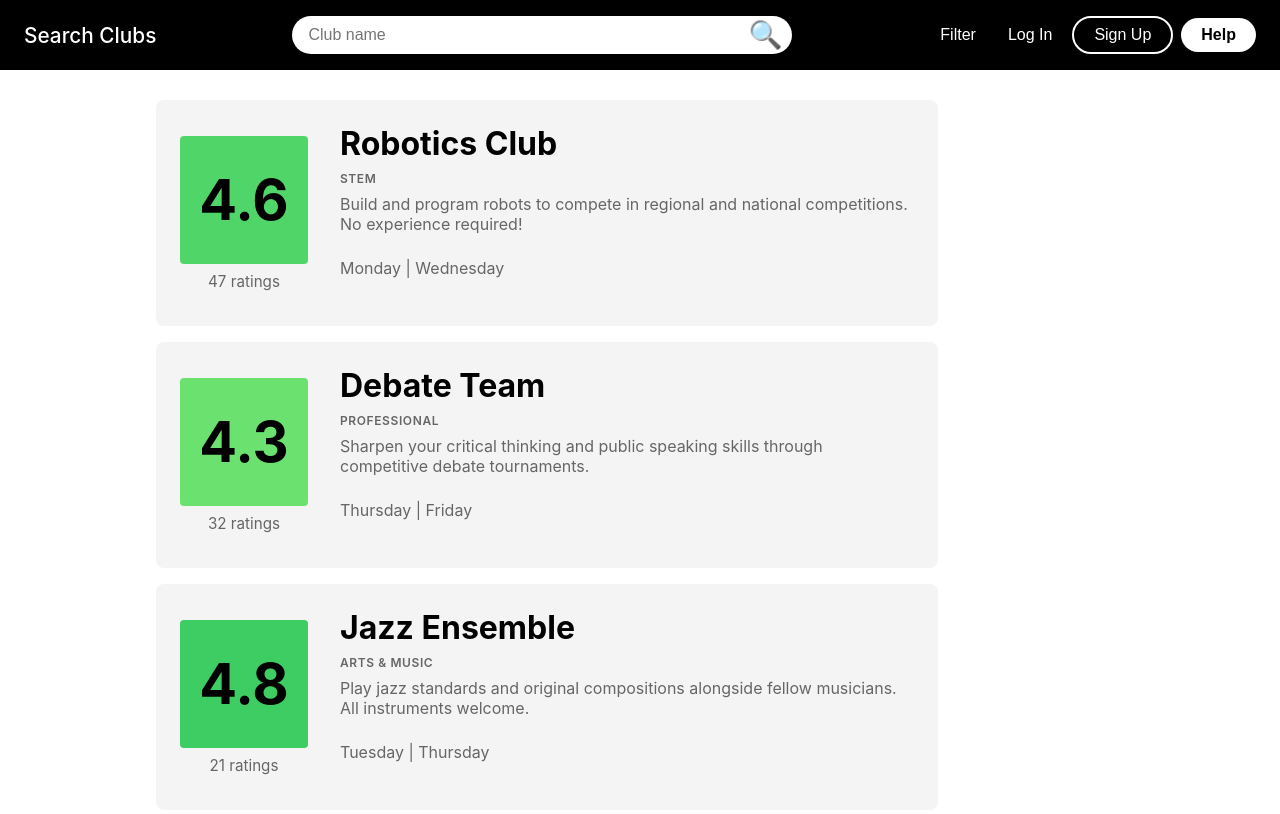
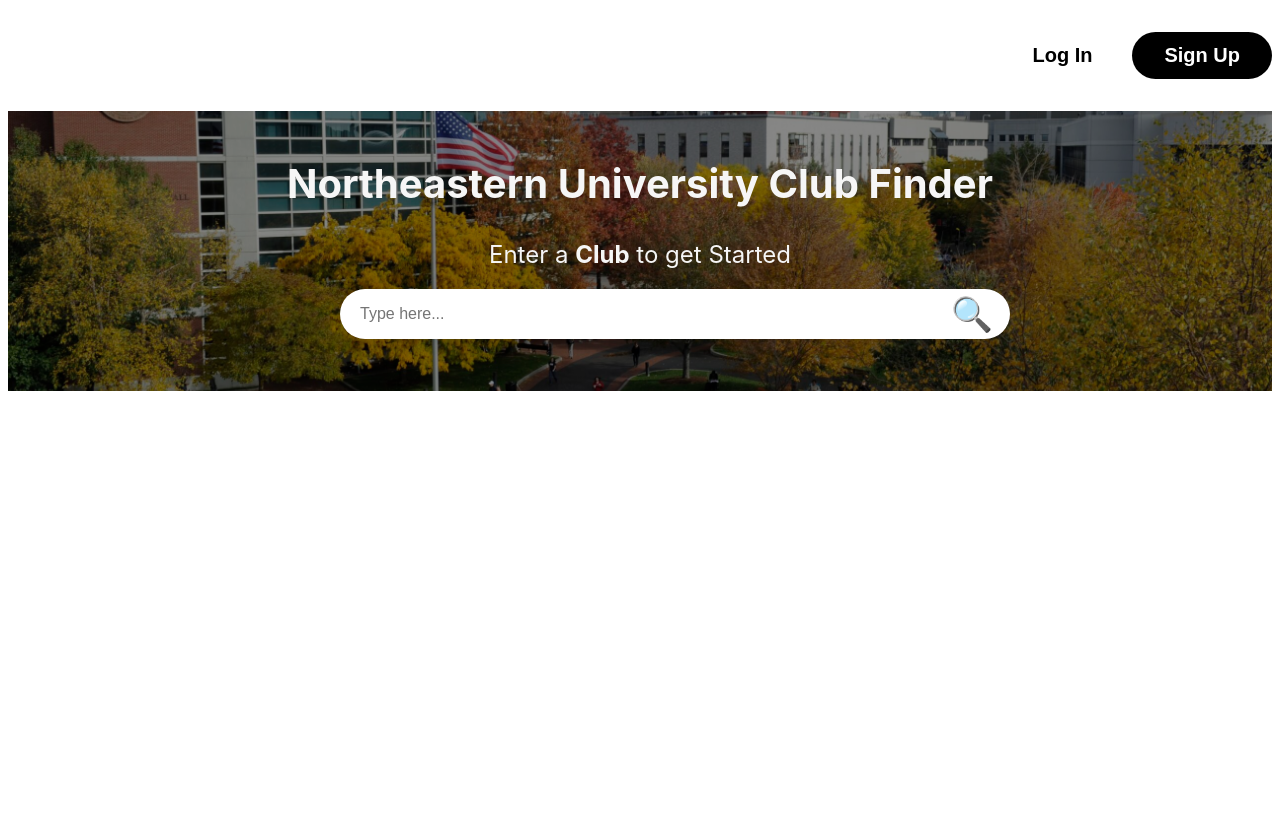
Before and after one commit to Oasis-NEU/s26-group-12, a React (Vite) app: page / in a window 1280 px wide. Shown: the top 814 px of the page. Built offline with nearby package versions, Linux system fonts and the light colour scheme.

Commit message:
Page Switching between landing and club viewing Pages

```diff
--- /dev/null
+++ b/src/App.tsx
@@ -0,0 +1,32 @@
+import { useState } from "react";
+import type { Club } from "./Classes/Club";
+import LandingPage from './Pages/LandingPage.tsx'
+import ClubViewPage from './Pages/ClubViewPage.tsx'
+
+export default function App() {
+  const [page, setPage] = useState<"landing" | "clubview">("landing");
+
+  // shared state goes here
+  const [selectedClub, setSelectedClub] = useState<Club | null>(null);
+  const [searchString, setSearchString] = useState<string>("");
+
+  const handleSearchLandingPage = (searchString: string) => {
+    setPage("clubview")
+    setSearchString(searchString)
+    console.log(searchString)
+  }
+
+  if (page === "landing") return (
+    <LandingPage
+      onSearchClub={(searchString) => handleSearchLandingPage(searchString)}
+    />
+  );
+
+  if (page === "clubview") return (
+    <ClubViewPage
+      onSelectClub={(club) => setSelectedClub(club)}
+      onSetActiveSearchString={(searchString) => setSearchString(searchString)}
+      activeSearchString={searchString}
+    />
+  );
+}
--- a/src/Classes/ClubFilter.ts
+++ b/src/Classes/ClubFilter.ts
@@ -15,3 +15,10 @@
   "Meeting Days"?: "Monday" | "Tuesday" | "Wednesday" | "Thursday" | "Friday" | null;
   "# of Ratings"?: "5+" | "15+" | "50+" | null;
 };
+
+export const emptyClubFilter: ClubFilter = {
+  "Average Rating": null,
+  "Club Category": null,
+  "Meeting Days": null,
+  "# of Ratings": null
+}
--- a/src/Pages/ClubViewPage.tsx
+++ b/src/Pages/ClubViewPage.tsx
@@ -1,17 +1,35 @@
-import { useState } from "react";
+import { useState, useEffect } from "react";
 import type { Club, meetDay } from "../Classes/Club";
 import type { ClubFilter } from "../Classes/ClubFilter";
 import { defaultClubs } from "../Classes/Club";
+import { emptyClubFilter } from "../Classes/ClubFilter";
 import ClubCard from "../Presets/ClubCard";
 import ClubSearchFilters from "../Presets/ClubFilter";
 
-function ClubViewPage() {
+type Props = {
+  onSelectClub: (club: Club) => void;
+  onSetActiveSearchString: (searchString: string) => void;
+  activeSearchString: string
+};
+
+export default function ClubViewPage({ onSelectClub, onSetActiveSearchString, activeSearchString }: Props) {
   const [clubsTable, setClubsTable] = useState<Club[]>(defaultClubs);
   const [clubsShown, setClubsShown] = useState<Club[]>(defaultClubs);
+  const [activeClubFilter, setActiveClubFilter] =
+    useState<ClubFilter>(emptyClubFilter);
   const [filteringClubs, setFilteringClubs] = useState<boolean>(false);
 
-  const handleClubFilterChange = (filters: ClubFilter) => {
-    let end_club_list: Club[] = [...clubsTable];
+  useEffect(() => {
+    if (activeSearchString) {
+      handleClubSearchFilterChange();
+    }
+  }, [activeSearchString]);
+
+  const filterClubs = (end_club_list: Club[], filters: ClubFilter) => {
+    if (filters === null) {
+      return end_club_list;
+    }
+
     if (filters?.["Average Rating"]) {
       const [min] = filters["Average Rating"].split(" - ").map(Number);
       end_club_list = end_club_list.filter(
@@ -37,6 +55,33 @@
         (club) => club.number_of_ratings >= min,
       );
     }
+    return end_club_list;
+  };
+
+  const searchClubs = (end_club_list: Club[], filterText: string) => {
+    if (filterText === "" || filterText === null) {
+      return end_club_list;
+    }
+    end_club_list = end_club_list.filter(
+      (club) =>
+        club.name.toLowerCase().includes(filterText.toLowerCase()) ||
+        club.club_description.toLowerCase().includes(filterText.toLowerCase()),
+    );
+    return end_club_list;
+  };
+
+  const handleClubSearchFilterChange = () => {
+    let end_club_list: Club[] = [...clubsTable];
+    end_club_list = filterClubs(end_club_list, activeClubFilter);
+    end_club_list = searchClubs(end_club_list, activeSearchString);
+    setClubsShown(end_club_list);
+  };
+
+  const handleClubFilterChange = (filters: ClubFilter) => {
+    let end_club_list: Club[] = [...clubsTable];
+    end_club_list = filterClubs(end_club_list, filters);
+    end_club_list = searchClubs(end_club_list, activeSearchString);
+    setActiveClubFilter(filters);
     setClubsShown(end_club_list);
   };
 
@@ -85,6 +130,8 @@
           <input
             type="text"
             placeholder="Club name"
+            value={activeSearchString}
+            onChange={(e) => onSetActiveSearchString(e.target.value)}
             style={{
               width: "100%",
               height: "38px",
@@ -109,9 +156,10 @@
               cursor: "pointer",
               padding: 0,
               display: "flex",
-              fontSize:"1.7rem",
+              fontSize: "1.7rem",
               alignItems: "center",
             }}
+            onClick={() => handleClubSearchFilterChange()}
           >
             🔍
           </button>
@@ -201,12 +249,38 @@
           height: "calc(100vh - 80px)",
         }}
       >
-        {clubsShown.map((clubObject) => (
-          <ClubCard key={clubObject.club_id} club={clubObject} />
-        ))}
+        {clubsShown.length > 0 &&
+          clubsShown.map((clubObject) => (
+            <ClubCard key={clubObject.club_id} club={clubObject} onSelectClub={(club) => onSelectClub(club)} />
+          ))}
+        {clubsShown.length === 0 && (
+          <div style={{ padding: "32px 24px", marginLeft:"20rem" }}>
+            <p
+              style={{
+                fontSize: "1.8rem",
+                fontWeight: "400",
+                color: "#000000",
+                margin: "0 0 20px 0",
+                lineHeight: "1.4",
+                fontFamily: "-apple-system",
+              }}
+            >
+              There are no clubs that match your requirements.
+            </p>
+            <p
+              style={{
+                fontSize: "1.2rem",
+                fontWeight: "400",
+                color: "#333333",
+                margin: 0,
+                fontFamily: "-apple-system"
+              }}
+            >
+              Try an alternate spelling or broaden your search
+            </p>
+          </div>
+        )}
       </div>
     </div>
   );
 }
-
-export default ClubViewPage;
--- a/src/Pages/LandingPage.tsx
+++ b/src/Pages/LandingPage.tsx
@@ -1,9 +1,12 @@
 import { useState } from "react";
 import { searchBarStyles } from "../Presets/SearchBar";
 
-function LandingPage() {
-  const [clubNameSearchValue, setClubNameSearchValue] =
-    useState<string>();
+type Props = {
+  onSearchClub: (searchString: string) => void;
+};
+
+export default function LandingPage({ onSearchClub }: Props) {
+  const [clubNameSearchValue, setClubNameSearchValue] = useState<string>("");
 
   return (
     <div style={{ backgroundColor: "#ffffff", width: "100%", height: "100%" }}>
@@ -88,31 +91,34 @@
               ...searchBarStyles.searchContainer,
               margin: "0 auto",
               marginBottom: "1rem",
-            }} // ------ Search Bar
+              position: "relative",
+            }}
           >
             <input
               type="text"
               value={clubNameSearchValue}
+              onChange={(e) => setClubNameSearchValue(e.target.value)}
               placeholder={"Type here..."}
               style={searchBarStyles.searchInput}
             />
             <button
               style={{
                 position: "absolute",
-                top: "31.5%",
+                top: "50%",
+                right: "-2.3rem",
                 transform: "translateY(-50%)",
-                background: "#ffffff01",
-                right:"28.8%",
-                borderRadius:"50%",
-                border:"0px",
-                padding:"0.25rem 0.25rem"
+                background: "transparent",
+                borderRadius: "50%",
+                border: "none",
+                padding: "0.25rem",
+                cursor: "pointer",
+                display: "flex",
+                alignItems: "center",
+                fontSize:"2.1rem"
               }}
+              onClick={() => onSearchClub(clubNameSearchValue)}
             >
-              <img
-                src="src/Images/SearchVector.png"
-                alt=""
-                style={{ maxWidth: "2.7rem" }}
-              />
+              🔍
             </button>
           </div>
         </div>
@@ -120,5 +126,3 @@
     </div>
   );
 }
-
-export default LandingPage;
--- a/src/Presets/ClubCard.tsx
+++ b/src/Presets/ClubCard.tsx
@@ -2,6 +2,7 @@
 
 interface ClubCardProps {
   club: Club;
+  onSelectClub: (club: Club) => void;
 }
 
 function getDaysMeetText(day_list: meetDay[]): string {
@@ -45,7 +46,7 @@
   }
 }
 
-export default function ClubCard({ club }: ClubCardProps) {
+export default function ClubCard({ club, onSelectClub }: ClubCardProps) {
   return (
     <button
       style={{
@@ -54,8 +55,7 @@
         cursor: "pointer",
         width: "100%",
       }}
-      onClick={() => {
-      }}
+      onClick={() => {onSelectClub(club)}}
     >
       <div
         style={{
--- a/src/main.tsx
+++ b/src/main.tsx
@@ -1,10 +1,9 @@
 import { StrictMode } from 'react'
 import { createRoot } from 'react-dom/client'
-import LandingPage from './Pages/LandingPage.tsx'
-import ClubViewPage from './Pages/ClubViewPage.tsx'
+import App from './App.tsx'
 
 createRoot(document.getElementById('root')!).render(
   <StrictMode>
-    <ClubViewPage />
+    <App />
   </StrictMode>,
 )
```
